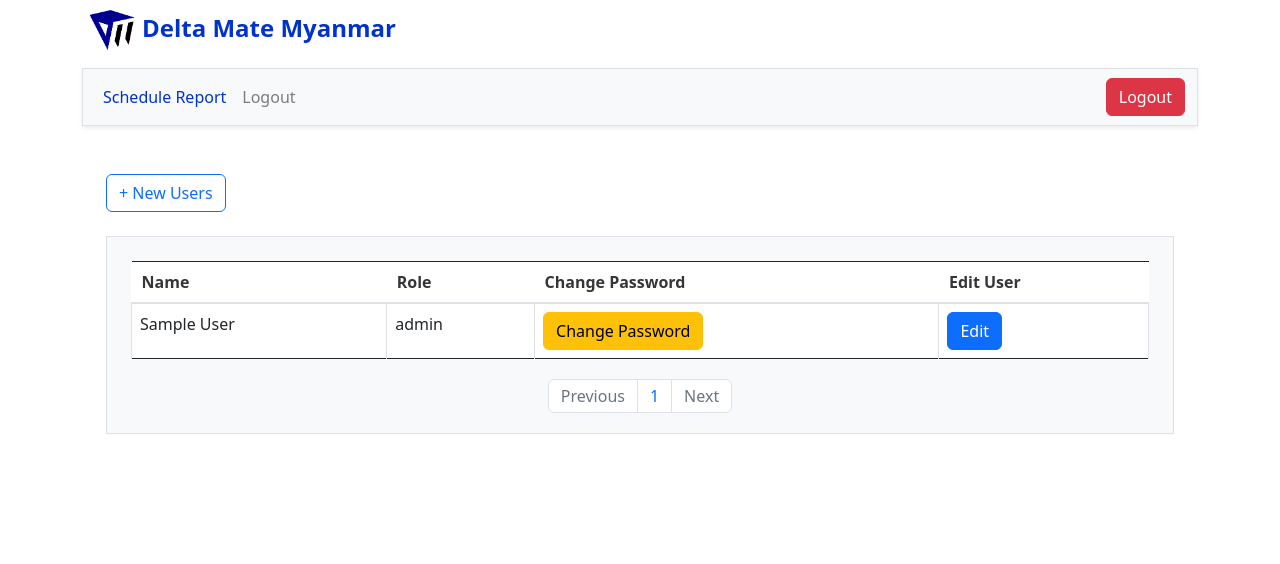
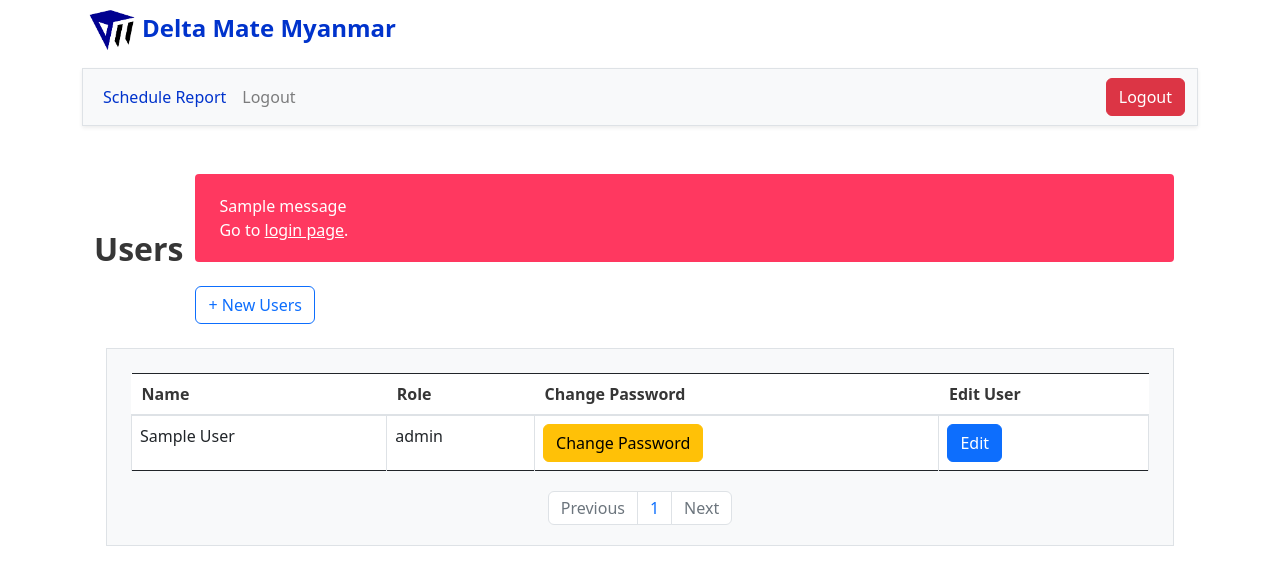
Before and after one commit to Shu-Naing/delatmate, a Flask app: page /emplist in a window 1280 px wide. Shown: the top 564 px of the page. Run offline with Flask 3, Linux system fonts and the light colour scheme; a user stored in the database is signed in; tables that the repository leaves empty hold one stand-in row (values such as "Sample post"); one stand-in notice (Sample message) is shown; some libraries are stand-ins or nearby versions.

Commit message:
small changes

```diff
--- a/templates/employee.html
+++ b/templates/employee.html
@@ -1,14 +1,22 @@
 {% extends "base.html" %}
+{% block content %}
 
-{% block content %}
-    <!-- <h3 class="title">User Infomations</h3> -->
-    <!-- <div class="box"> -->
-
+  <div class="d-flex align-items-center mb-4">
+    <h3 class="title m-0" style="white-space:nowrap;">Users</h3>
+<!-- <div class="box"> -->
+    <div id="" class="container tab-pane active">
+        {% with messages = get_flashed_messages() %}
+        {% if messages %}
+            <div class="notification is-danger">
+                {{ messages[0] }}<br> Go to <a href="{{ url_for('auth.login') }}">login page</a>.
+            </div>
+        {% endif %}
+    {% endwith %}
+                <a href="{{ url_for('auth.signup') }}" type="submit" class="btn btn-outline-primary">+ New Users</a>
+            </div>
+  </div>
 
       <div class="container">
-        <a href="{{ url_for('auth.signup') }}" type="submit" class="btn btn-outline-primary">+ New Users</a>
-        <br>
-        <br>
         <div class="table-responsive bg-light p-4 border mb-5">
           <table class="table table-bordered" id="myTable">
               <thead>
@@ -31,8 +39,6 @@
                   <a href="/updateEmp"  class="btn btn-primary" value="{{row.id}}" data-bs-toggle="modal" data-bs-target="#myModal{{row.id}}">Edit</a>
                   </td>
 
-                  <!-- <td>{{row.remark}}</td> -->
-                  <!-- <td>{{row.status}}</td> -->
                 </tr>
                 <div class="modal" id="myModal{{row.id}}">
                   <div class="modal-dialog">
@@ -144,6 +150,6 @@
              <li class="page-item disabled"><span class="page-link">Next</span>
             {% endif %}
              </ul>
-    </div>
-</div>
+          </div>
+        </div>
 {% endblock %}
```
Also changed, not shown: templates/orderlist.html (+6 -3 lines).
